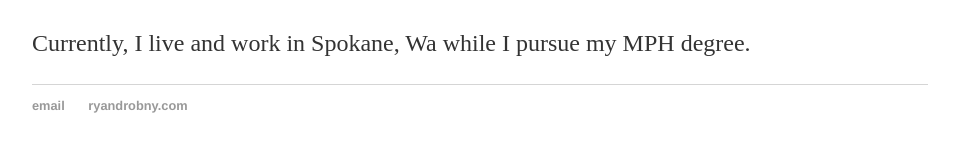
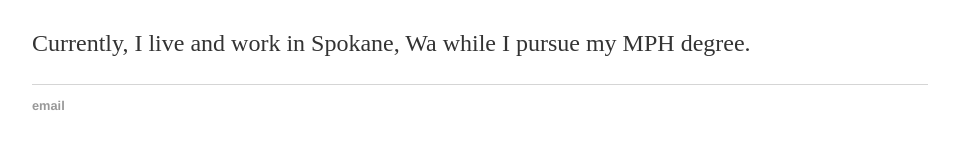
Before and after one commit to rjd712/rjd712.github.io, a Jekyll site: the page built from about/index.html, in a window 1280 px wide. Shown: the part 444-596 px from the top of the page, without its empty margins (160-1119 px from the left). Built offline with Jekyll 4.4.1, drawn with Linux system fonts in a browser that asks for light colours.

Commit message:
Update default.html

```diff
--- a/_layouts/default.html
+++ b/_layouts/default.html
@@ -22,7 +22,6 @@
 			<footer>
 	    		<ul>
 	        		<li><a href="mailto:ryandrobny@gmail.com">email</a></li>
-	        		<li><a href="https://www.ryandrobny.com">ryandrobny.com</a></li>
 				</ul>
 			</footer>
 		</body>
```
